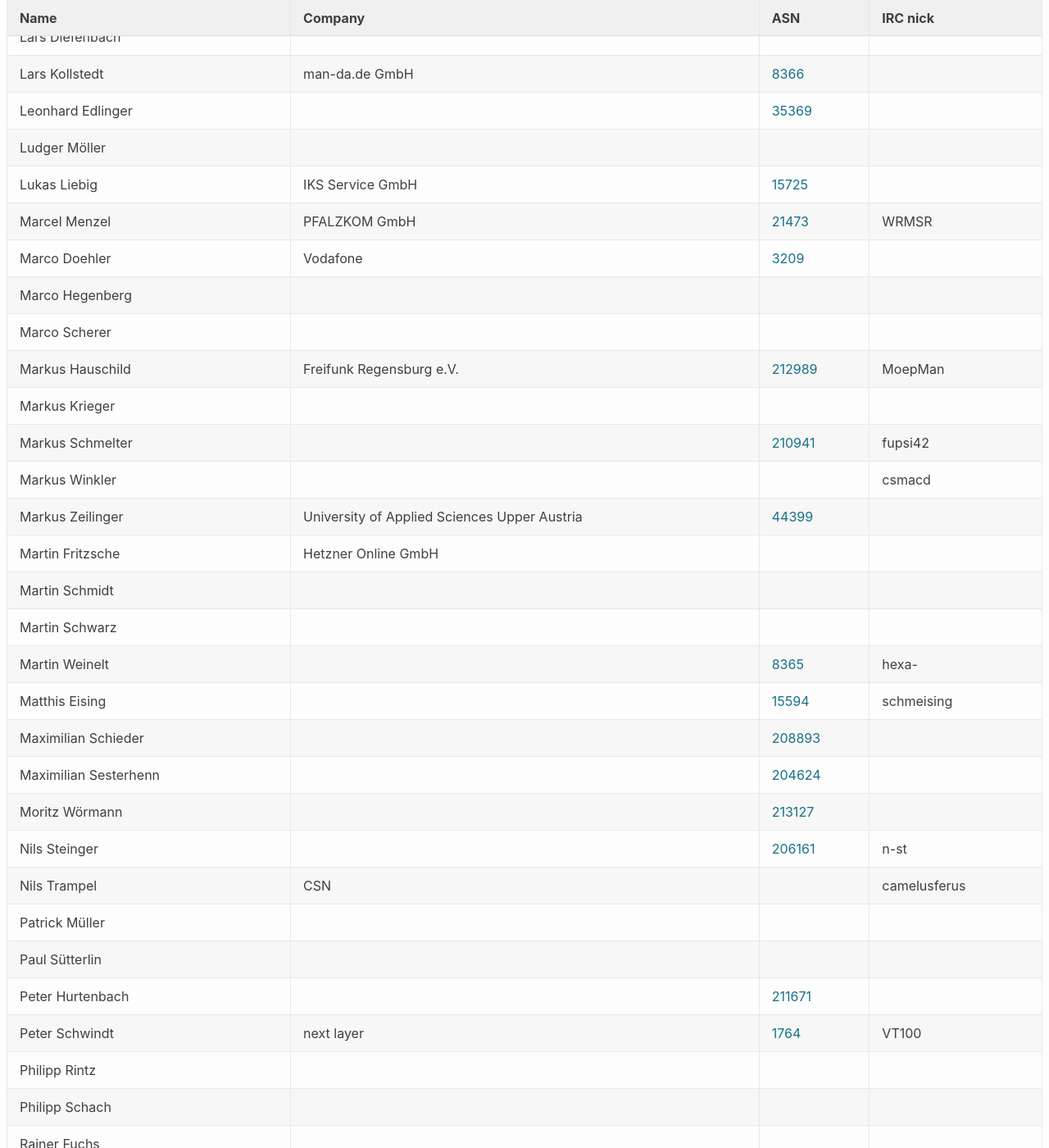
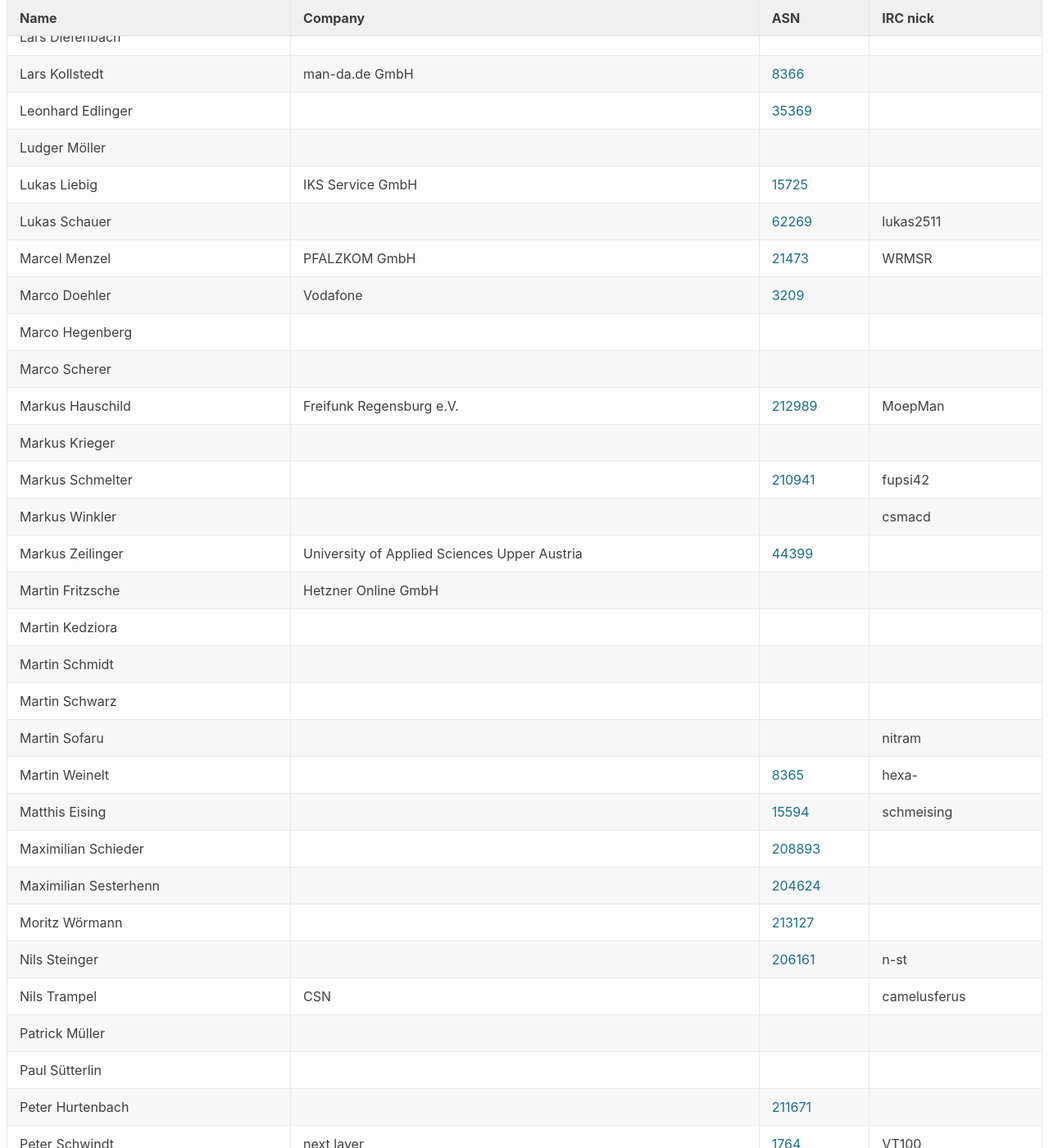
Before and after one commit to denog/pretix-attendeelist, a Jekyll site: the page built from denog14/index.md, in a window 1280 px wide and 1400 px high, scrolled down 13299 px. Shown: the whole window at 82% size. Built offline with Jekyll 4.4.1, drawn with Linux system fonts in a browser that asks for light colours.

Commit message:
Latest data: Tue Oct 25 11:14:58 UTC 2022

```diff
--- a/_data/attendees_denog14_remote.json
+++ b/_data/attendees_denog14_remote.json
@@ -342,6 +342,12 @@
     "asn": "15725"
   },
   {
+    "name": "Lukas Schauer",
+    "company": null,
+    "irc": "lukas2511",
+    "asn": "62269"
+  },
+  {
     "name": "Marcel Menzel",
     "company": "PFALZKOM GmbH",
     "irc": "WRMSR",
@@ -402,6 +408,12 @@
     "asn": null
   },
   {
+    "name": "Martin Kedziora",
+    "company": null,
+    "irc": null,
+    "asn": null
+  },
+  {
     "name": "Martin Schmidt",
     "company": null,
     "irc": null,
@@ -411,6 +423,12 @@
     "name": "Martin Schwarz",
     "company": null,
     "irc": null,
+    "asn": null
+  },
+  {
+    "name": "Martin Sofaru",
+    "company": null,
+    "irc": "nitram",
     "asn": null
   },
   {
@@ -523,13 +541,13 @@
   },
   {
     "name": "Robert Leichssenring",
-    "company": "DE-CIX",
+    "company": null,
     "irc": null,
     "asn": "6695"
   },
   {
     "name": "Robert Leichssenring",
-    "company": null,
+    "company": "DE-CIX",
     "irc": null,
     "asn": "6695"
   },
```
